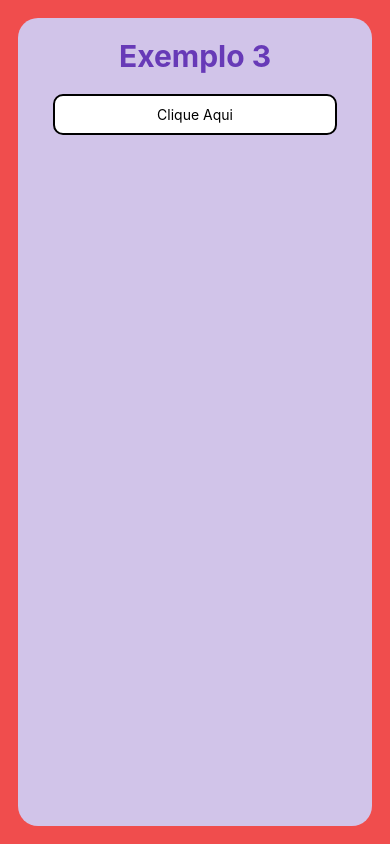
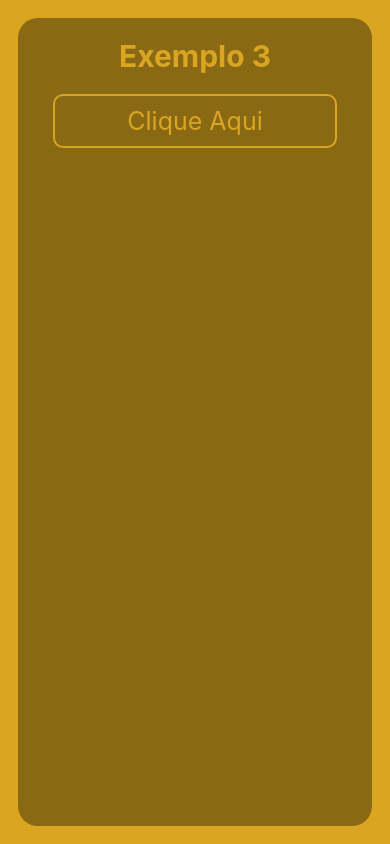
Before and after one commit to ThiagoGSampaio/aula_expo_0, a React Native app: screen / in a window 390 px wide. Built offline with nearby package versions, Linux system fonts and the light colour scheme.

Commit message:
Aula 07-05

```diff
--- a/App.js
+++ b/App.js
@@ -21,7 +21,7 @@ export default function App() {
 const styles = StyleSheet.create({
   container: {
     flex: 1,
-    backgroundColor: '#f04d4d',
+    backgroundColor: '#daa520',
     alignItems: 'center',
     justifyContent: 'center',
     padding: 18,
--- a/componets/exemplo_3/index.js
+++ b/componets/exemplo_3/index.js
@@ -1,12 +1,18 @@
-import { View, Text, Pressable} from 'react-native';
+import { View, Text, Pressable } from 'react-native';
 import styles from './styles';
 
-export default function Exemplo_3 () {
-    return(
+export default function Exemplo_3() {
+    return (
         <View style={styles.container}>
             <Text style={styles.titulo}>Exemplo 3</Text>
-            <Pressable onPress={() => alert('Auto Desturição em 10s')} style={styles.botao}>
-                <Text >Clique Aqui</Text>
+            <Pressable
+                onPress={() => alert('Auto Desturição em 10s')}
+                style={({pressed}) => pressed ?
+                    [styles.botao, styles.botaoPress]
+                    :
+                    styles.botao}
+            >
+                <Text style={styles.txtBotao}>Clique Aqui</Text>
             </Pressable>
         </View>
     )
--- a/componets/exemplo_3/styles.js
+++ b/componets/exemplo_3/styles.js
@@ -3,7 +3,7 @@ import { StyleSheet } from 'react-native';
 const styles = StyleSheet.create({
     container:{
         flex: 1,
-        backgroundColor: '#D1C4E9',
+        backgroundColor: '#8a6915',
         borderRadius:20,
         width: '100%',
         alignItems: 'center',
@@ -13,17 +13,27 @@ const styles = StyleSheet.create({
         fontSize: 30,
         fontWeight: 'bold',
         marginVertical: 20,
-        color: '#673AB7',
+        color: '#daa520',
 
     },
 
     botao:{
-        backgroundColor: "#fff",
+        //backgroundColor: "#fff",
         padding: 10,
         borderRadius: 10,
         borderWidth: 2,
         width: '80%',
-        alignItems: 'center'
+        alignItems: 'center',
+        borderColor: '#daa520',
+    },
+
+    txtBotao:{
+        fontSize: 25,
+        color:'#daa520',
+    },
+
+    botaoPress:{
+        backgroundColor: '#daa520',
     },
 
 
```
